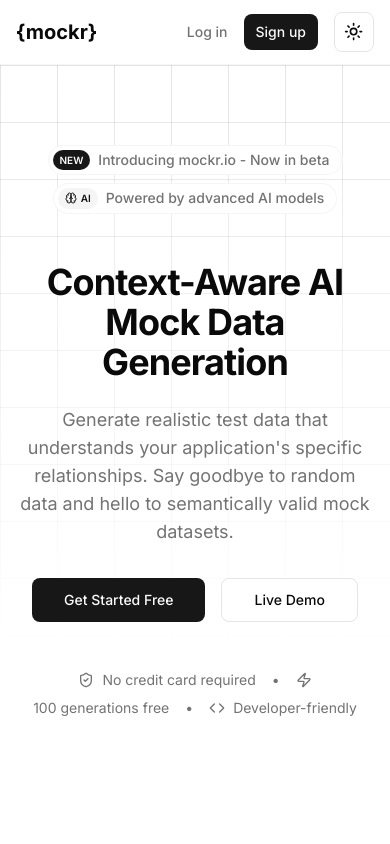
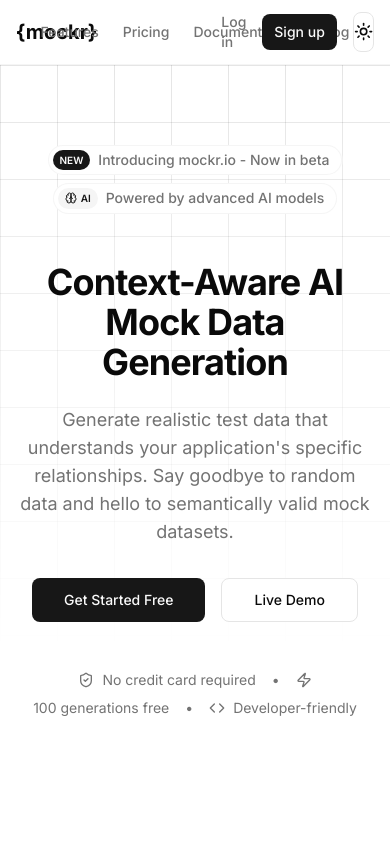
Before and after one commit to sam-warren/mockr, a Next.js app: page / in a window 390 px wide. Shown: the top 844 px of the page. Built offline with nearby package versions, Linux system fonts and the light colour scheme.

Commit message:
Fix nav positioning

```diff
--- a/src/components/layout/header.tsx
+++ b/src/components/layout/header.tsx
@@ -8,11 +8,14 @@
   return (
     <header className="sticky top-0 z-50 w-full border-b border-border/40 bg-background/95 backdrop-blur supports-[backdrop-filter]:bg-background/60">
       <Container>
-        <div className="flex h-16 items-center justify-between">
+        <div className="grid grid-cols-3 h-16 items-center">
+          {/* Left section - Logo */}
           <div className="flex items-center gap-2">
             <Logo />
           </div>
-          <nav className="hidden md:flex items-center gap-6">
+
+          {/* Center section - Navigation */}
+          <nav className="flex items-center justify-center gap-6">
             <Link
               href="/features"
               className="text-sm font-medium text-muted-foreground transition-colors hover:text-foreground"
@@ -38,7 +41,9 @@
               Blog
             </Link>
           </nav>
-          <div className="flex items-center gap-4">
+
+          {/* Right section - Actions */}
+          <div className="flex items-center justify-end gap-4">
             <Link
               href="/login"
               className="text-sm font-medium text-muted-foreground transition-colors hover:text-foreground"
@@ -48,7 +53,7 @@
             <Button asChild size="sm">
               <Link href="/signup">Sign up</Link>
             </Button>
-            <ModeToggle />
+            <ModeToggle/>
           </div>
         </div>
       </Container>
```
